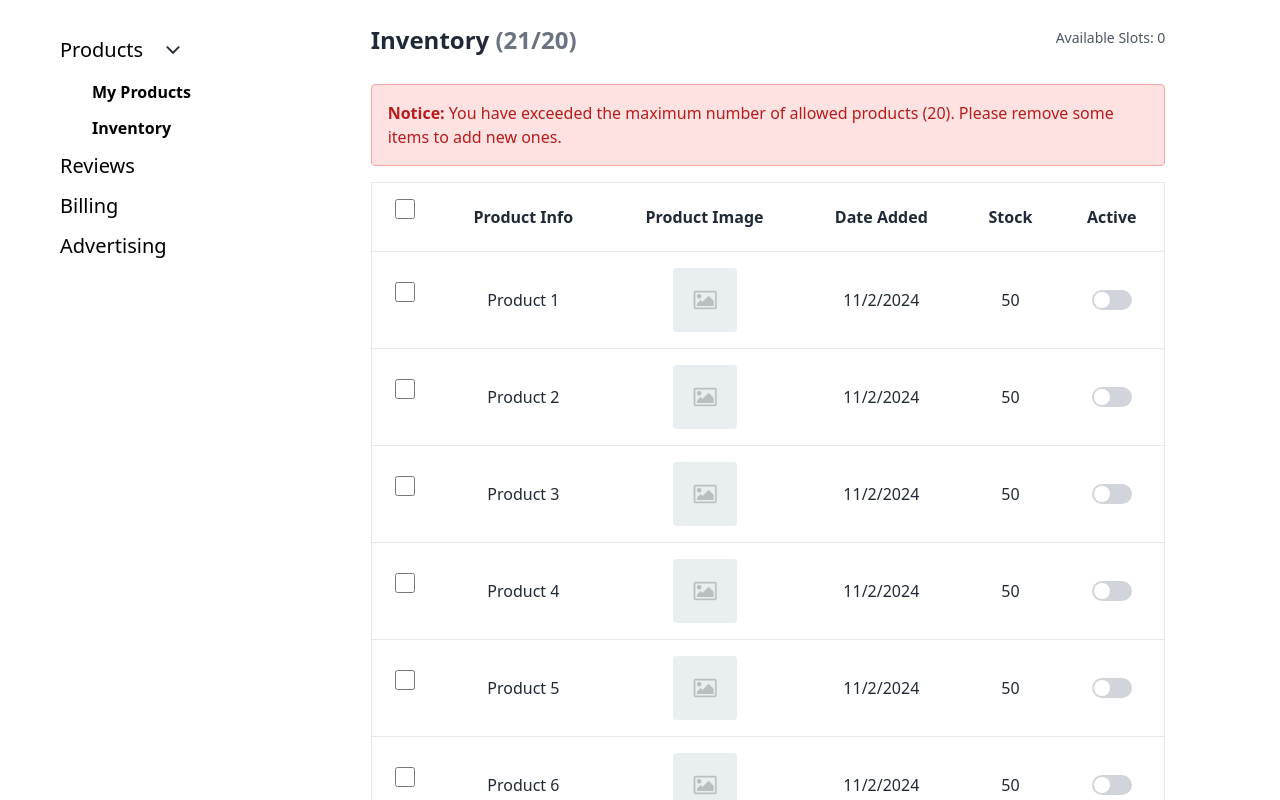
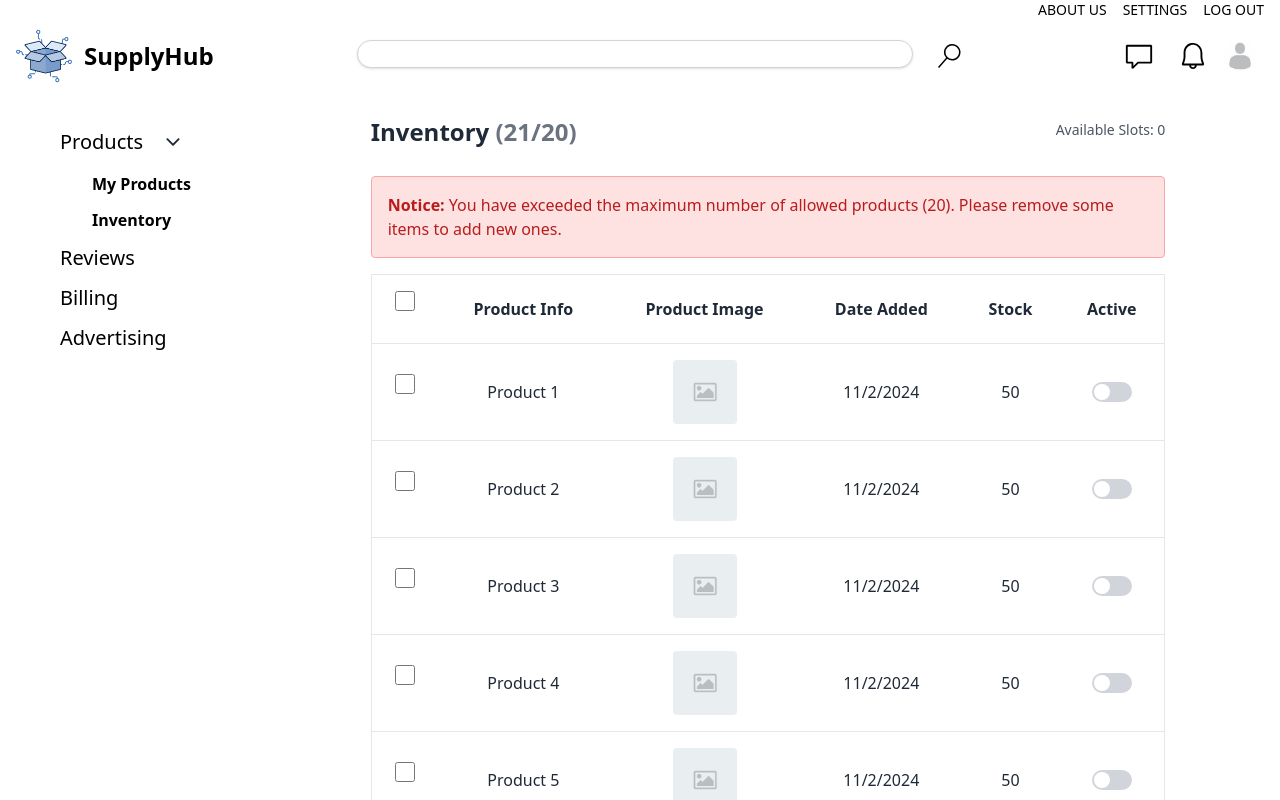
Before and after one commit to Marcus401/SupplyHub, a React (Vite) app in the folder supplyhub.client/: page /seller/inventory in a window 1280 px wide. Shown: the top 800 px of the page. Built offline with nearby package versions, Linux system fonts and the light colour scheme.

Commit message:
navbar returned

```diff
--- a/supplyhub.client/src/App.tsx
+++ b/supplyhub.client/src/App.tsx
@@ -1,14 +1,18 @@
 import { Outlet, useLocation } from "react-router-dom";
+import NavBar from "./Components/NavigationBarComponents/NavBar/NavBar.tsx";
+import GuestNavBar from "./Components/NavigationBarComponents/GuestNavBar/GuestNavBar.tsx";
 
 function App() {
+    const isLoggedIn: boolean = true; //placeholder for navigation bar condition, will be updated once backend is implemented
     const location = useLocation();
-    const noNavBarPaths = ['/login', '/register', '/seller/advertising', '/settings', '*'];
+    const noNavBarPaths = ['/login', '/register/user', '/register/seller','/seller/advertising', '/settings', '*'];
+    const hideNavBar = noNavBarPaths.includes(location.pathname);
 
     return (
         <div className="flex justify-center w-full">
             <div className="hidden 2xl:block w-0 2xl:w-[calc(100vw - 768px)]"></div>
             <div className="relative flex-grow max-w-[1536px]">
-                {/* NavBar removed */}
+                {!hideNavBar && (isLoggedIn ? <NavBar /> : <GuestNavBar />)}
                 <Outlet />
             </div>
             <div className="hidden 2xl:block w-0 2xl:w-[calc(100vw - 768px)]"></div>
```
